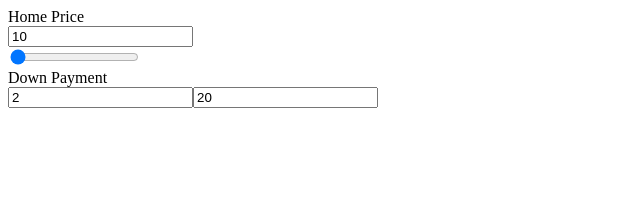
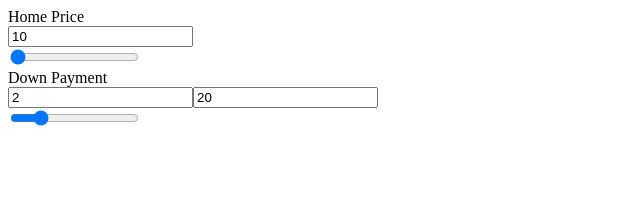
Before and after one commit to fRiend-hrsf124/costHomeOwnership-service, a React app: page / in a window 1280 px wide. Shown: the top 200 px of the page, without its empty margins (0-640 px from the left). Built offline with nearby package versions, Linux system fonts and the light colour scheme; no server answers.

Commit message:
Add CostInputDownPayment slider

```diff
--- a/client/components/CostInputDownPayment.jsx
+++ b/client/components/CostInputDownPayment.jsx
@@ -6,6 +6,7 @@ const DownPayment = (props) => {
   const [downPayNew, setDownPayNew] = React.useState(downPay);
   const [downPayForm, setDownPayForm] = React.useState(downPay);
   const [downPayDollarsForm, setDownPayDollarsForm] = React.useState(cost * (downPay / 100));
+  const [downPaySlider, setDownPaySlider] = React.useState(downPay);
 
   const handleDownPayChange = (e) => {
     const nextVal = e.target.value;
@@ -23,6 +24,14 @@ const DownPayment = (props) => {
     if (e.key === 'Enter') {
       handleDownPaySubmit(downPayNew);
     }
+  };
+
+  const handleSliderChange = (e) => {
+    const newDownPaySlider = e.target.value;
+    setDownPaySlider(newDownPaySlider);
+    setDownPayNew(newDownPaySlider);
+    setDownPayForm(newDownPaySlider);
+    setDownPayDollarsForm(cost * (newDownPaySlider / 100));
   };
 
   const handleSubmit = () => {
@@ -51,6 +60,18 @@ const DownPayment = (props) => {
         onBlur={handleSubmit}
         onKeyDown={handleTextEnter}
       />
+      <br />
+      <input
+        type="range"
+        id="downPaySlider"
+        name="downPaySlider"
+        min={0}
+        max={100}
+        value={downPaySlider}
+        step={1}
+        onChange={handleSliderChange}
+        onMouseUp={handleSubmit}
+      />
     </form>
   );
 };
```
